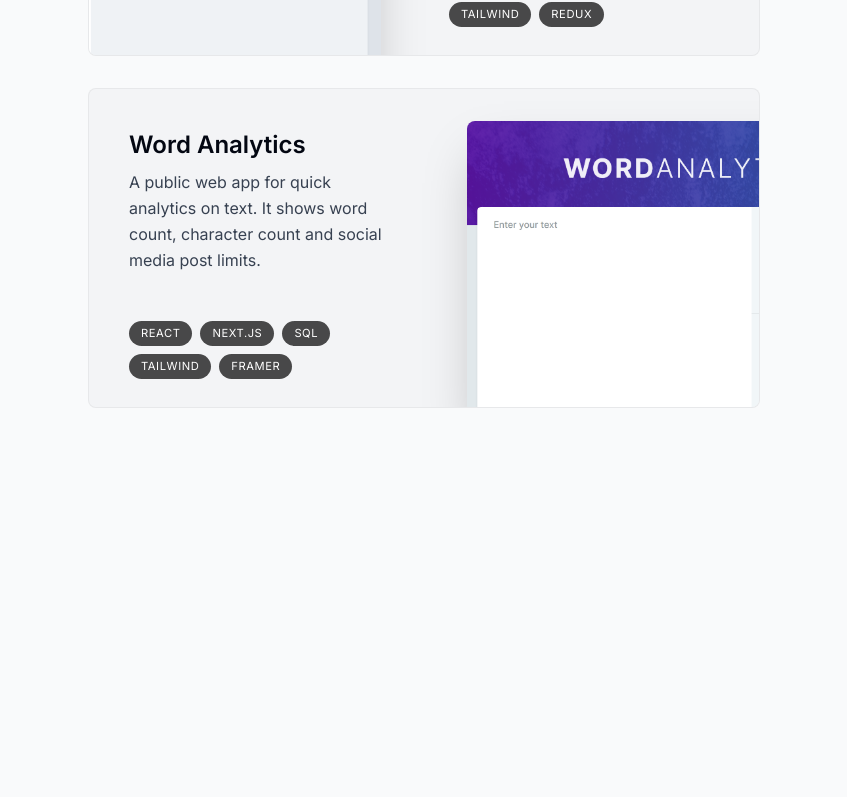
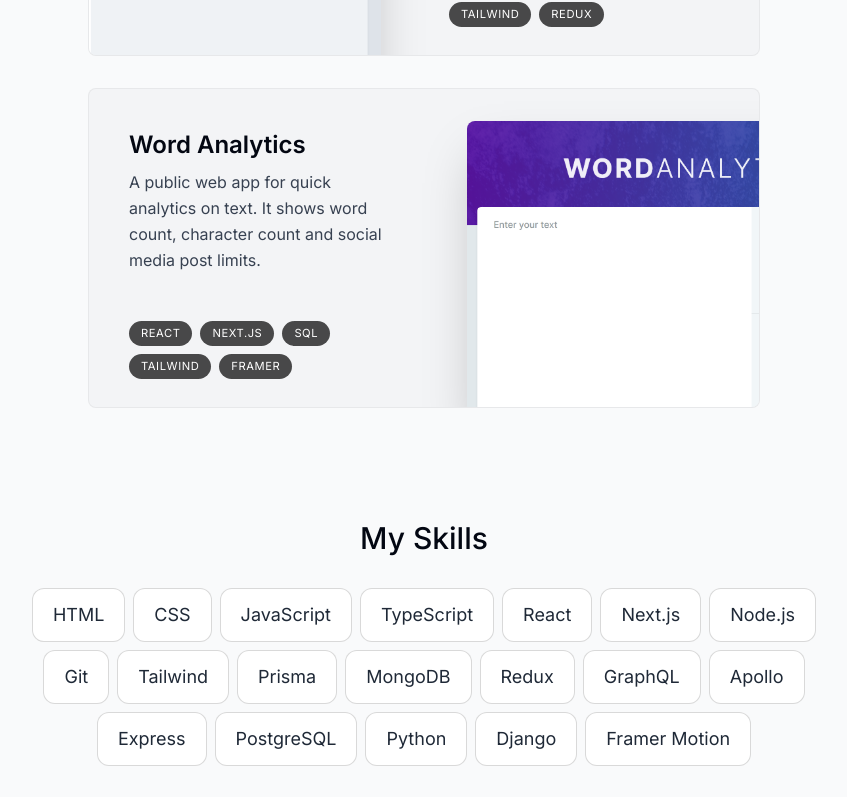
Before and after one commit to chadjowens/p_2024, a Next.js app: page / in a window 1280 px wide. Shown: the part 2000-2797 px from the top of the page, without its empty margins (216-1063 px from the left). Built offline with nearby package versions, Linux system fonts and the light colour scheme.

Commit message:
Added 'Skills' section with animations.

```diff
--- a/app/page.tsx
+++ b/app/page.tsx
@@ -3,6 +3,7 @@
 import Intro from '@/components/intro';
 import Projects from '@/components/projects';
 import SectionDivider from '@/components/section-divider';
+import Skills from '@/components/skills';
 
 
 export default function Home() {
@@ -12,6 +13,7 @@
       <SectionDivider />
       <About />
       <Projects />
+      <Skills />
 
     </main>
   );
--- /dev/null
+++ b/components/experience.tsx
@@ -0,0 +1,7 @@
+import React from 'react'
+
+export default function Experience() {
+  return (
+    <div>Experience</div>
+  )
+}
--- a/components/projects.tsx
+++ b/components/projects.tsx
@@ -25,7 +25,7 @@
   // }, [inView, setActiveSection, timeOfLastClick]);
 
   return (
-    <section ref={ref} id="projects" className="scroll-mt-28">
+    <section ref={ref} id="projects" className="scroll-mt-28 mb-28">
         <SectionHeading>My Projects</SectionHeading>
         <div>
             {projectsData.map((project, index) => (
--- /dev/null
+++ b/components/skills.tsx
@@ -0,0 +1,48 @@
+"use client";
+
+import React from 'react'
+import SectionHeading from './section-heading'
+import { skillsData } from '@/lib/data';
+import { useSectionInView } from '@/lib/hooks';
+import { motion } from 'framer-motion';
+
+const fadeInAnimationVariants = {
+    initial: {
+        opacity: 0,
+        y: 100,
+        },
+    animate: (index: number) => ({
+        opacity: 1,
+        y: 0,
+        transition: {
+            delay: 0.05 * index,
+        },
+    }),
+};
+
+export default function Skills() {
+  const { ref } = useSectionInView('Skills');
+
+  return (
+    <section ref={ref} id='skills' className='mb-28 max-w-[53rem] scroll-mt-28 text-center sm:mb-40' >
+        <SectionHeading>My Skills</SectionHeading>
+        <ul className='flex flex-wrap justify-center gap-2 text-lg text-gray-800'>
+            {skillsData.map((skill, index) => (
+                    <motion.li className='bg-white border border-black/[0.15] rounded-xl px-5 py-3'
+                        // key={index}>{skill}
+                        key={index}
+                        variants={fadeInAnimationVariants}
+                        initial='initial'
+                        whileInView='animate'
+                        viewport={{
+                            once: true,
+                        }}
+                        custom={index}
+                        >
+                        {skill}
+                    </motion.li>
+                ))}
+        </ul>
+    </section>
+  );
+}
--- a/package.json
+++ b/package.json
@@ -23,6 +23,7 @@
     "react-dom": "18.2.0",
     "react-icons": "^5.0.1",
     "react-intersection-observer": "^9.8.1",
+    "react-vertical-timeline-component": "^3.6.0",
     "tailwindcss": "3.4.1",
     "typescript": "5.4.3"
   }
```
Also changed, not shown: 1 other file (tests, documents, lock files or other folders).
